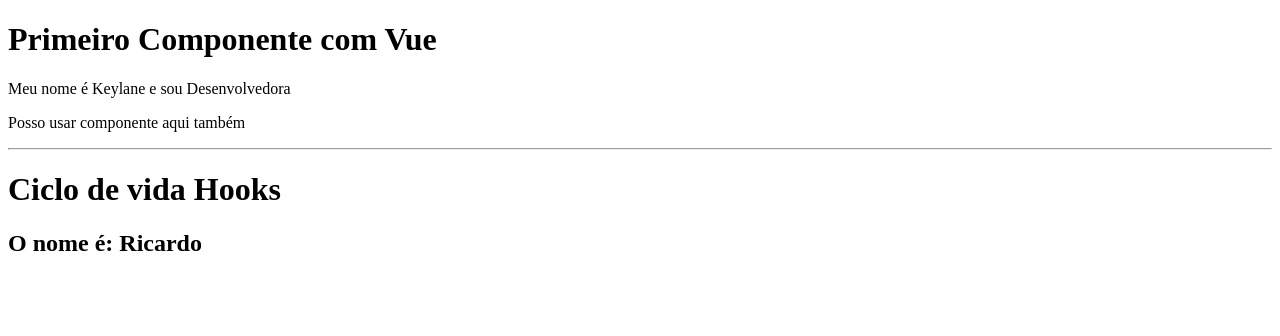
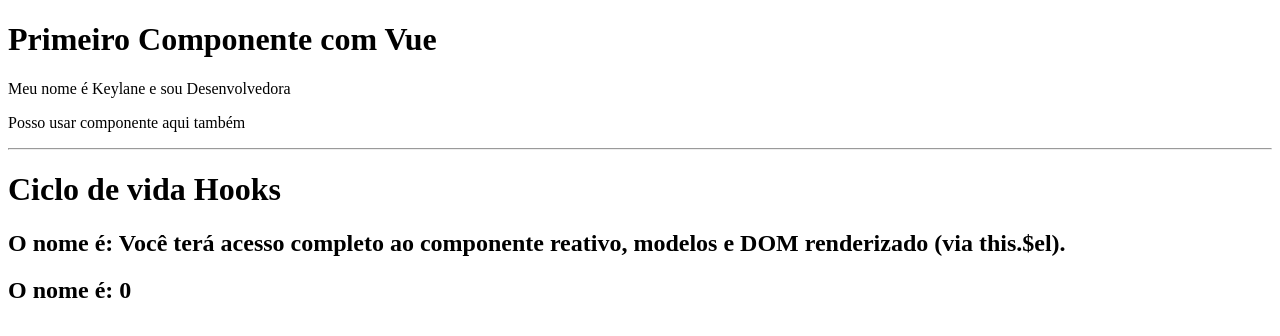
Before and after one commit to KeylaneSilva/initVuejs, a Vue app in the folder projeto-instalacaoAv/: page / in a window 1280 px wide. Shown: the top 336 px of the page. Built offline with nearby package versions, Linux system fonts and the light colour scheme; the HTML template or start-up script is replaced by a standard one.

Commit message:
ciclos de vida

```diff
--- a/projeto-instalacaoAv/src/components/LifeStyle.vue
+++ b/projeto-instalacaoAv/src/components/LifeStyle.vue
@@ -3,33 +3,51 @@
     <hr>
     <h1>Ciclo de vida Hooks</h1>
     <h2>O nome é: {{ nome }}</h2>
+    <h2>O nome é: {{ cont }}</h2>
   </div>
 </template>
 
 <script>
+import { onBeforeUpdate } from 'vue'
+
   export default{
     name: 'LifeCicleStyle',
 
     data(){
       return{
-        nome: 'Ainda não sei'
+        nome: 'Ainda não sei',
+        cont: 0
       }
+    },
+
+    beforeCreate(){
+      console.log('É executado no momento da inicialização do componente, data(dados), que ainda não estão reativos, e o events (eventos) ainda não foram configurados')
     },
 
     // cicle de vida hooks
     created(){
+      // setInterval(() => {
+      //   this.cont++
+
+      // }, 1000)
+
       setTimeout(() => {
-        this.nome = 'Keylane'
+        this.nome = 'Com o created você já é capaz de acessar data e evets reativos que estão ativos com o gancho created. Os modelos de DOM Virtual ainda não foram montados e nem renderizados'
 
-      }, 1000)
+      }, 2000)
+    },
+
+    beforeMount(){
+      this.nome = 'É executado imediatamente antes da renderização inicial acontecer e depois que o modelo ou funções de renderização forem compilados'
     },
 
     mounted(){
       setTimeout(() => {
-        this.nome = 'Ricardo'
+        this.nome = 'Você terá acesso completo ao componente reativo, modelos e DOM renderizado (via this.$el).'
 
-      }, 2000)
+      }, 3000)
     }
+
   }
 
 </script>
```
